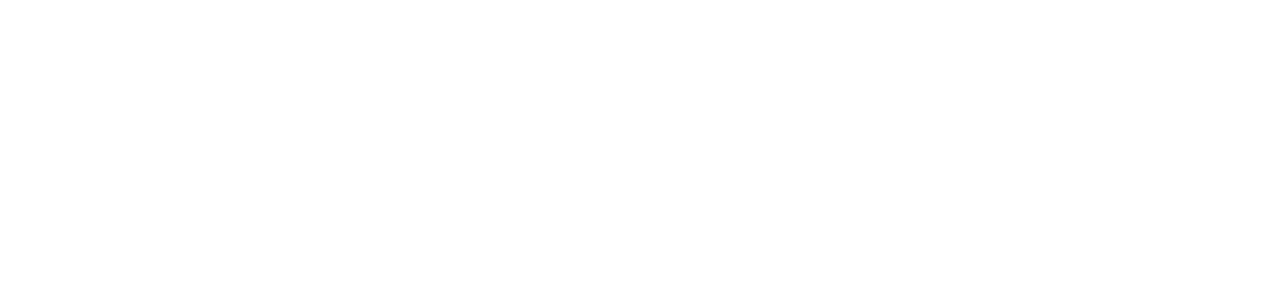
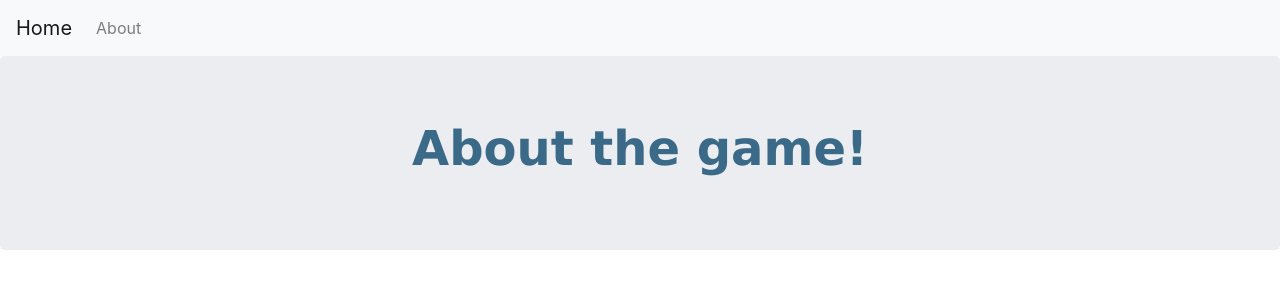
Before and after one commit to sherjeel275/GPT2-Amazon-Review-Generation, a React (Create React App) app: page /About in a window 1280 px wide. Shown: the top 300 px of the page. Built offline with nearby package versions, Linux system fonts and the light colour scheme.

Commit message:
Nav bar added

```diff
--- a/package.json
+++ b/package.json
@@ -6,7 +6,9 @@
     "@testing-library/jest-dom": "^4.2.4",
     "@testing-library/react": "^9.4.0",
     "@testing-library/user-event": "^7.2.1",
+    "bootstrap": "^4.4.1",
     "react": "^16.12.0",
+    "react-bootstrap": "^1.0.0-beta.16",
     "react-dom": "^16.12.0",
     "react-router-dom": "^5.1.2",
     "react-scripts": "3.3.0"
--- /dev/null
+++ b/src/About.js
@@ -0,0 +1,34 @@
+import React from 'react';
+import Home from "./Home";
+import ReactDOM from 'react-dom';
+
+class About extends React.Component {
+	render() {
+    	return (
+	      <React.Fragment>
+	        <nav class="navbar navbar-expand-lg navbar-light bg-light">
+	          <a class="navbar-brand" href="/">Home</a>
+	          <button class="navbar-toggler" type="button" data-toggle="collapse" data-target="#navbarSupportedContent" aria-controls="navbarSupportedContent" aria-expanded="false" aria-label="Toggle navigation">
+	            <span class="navbar-toggler-icon"></span>
+	          </button>
+	          <div class="collapse navbar-collapse" id="navbarSupportedContent">
+	            <ul class="navbar-nav mr-auto">
+
+	            <li class="nav-item">
+                	<a class="nav-link" href="About">About</a>
+            	</li>
+
+	            </ul>
+	          </div>
+	        </nav>
+	        <div class="jumbotron text-center">
+	          <h1><b> <font face = "Verdana" size = "24" color ="#255a7b">About the game!</font></b></h1>
+	        </div>
+	      </React.Fragment>
+    	);
+
+  	}
+
+}
+
+export default About
--- a/src/App.js
+++ b/src/App.js
@@ -6,6 +6,9 @@
 } from 'react-router-dom';
 import './App.css'
 import Home from './Home';
+import About from './About';
+import 'bootstrap/dist/css/bootstrap.min.css';
+
 
 
 class App extends React.Component {
@@ -18,10 +21,13 @@
               exact
               path="/"
               render={() => (
-                  //this.state.isLoggedIn === true
-                    //? <Home />
-                    //: <Redirect to="/login" />
                   <Home />
+              )}
+            />
+            <Route
+              path="/About"
+              render={() => (
+                 <About />
               )}
             />
           </Switch>
--- a/src/Home.js
+++ b/src/Home.js
@@ -12,6 +12,10 @@
           </button>
           <div class="collapse navbar-collapse" id="navbarSupportedContent">
             <ul class="navbar-nav mr-auto">
+
+            <li class="nav-item">
+                <a class="nav-link" href="About">About</a>
+            </li>
 
             </ul>
           </div>
```
Also changed, not shown: 1 other file (tests, documents, lock files or other folders). Lines whose indentation alone changed are shown as unchanged.
